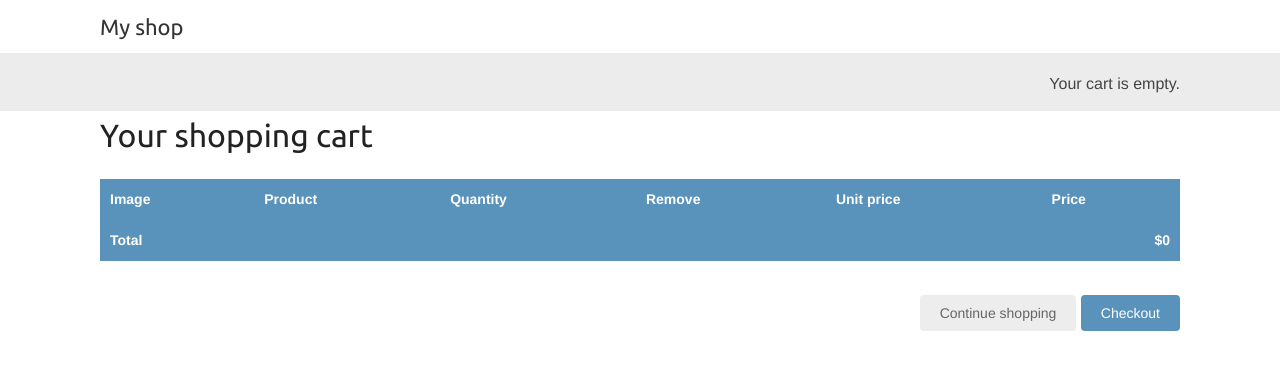
After one commit to TolulopeJoel/online-shop, a Django app: page /cart/ in a window 1280 px wide. The commit adds this page. Shown: the top 370 px of the page. Run offline with Django 4.2, Linux system fonts and the light colour scheme; parts of the project's set-up code (start-up, migrations or seed data) failed here and were passed over.

Commit message:
Cart form added and user can update cart item quantity

```diff
--- a/cart/cart.py
+++ b/cart/cart.py
@@ -46,7 +46,7 @@ class Cart(object):
     def __iter__(self):
         product_ids = (self.cart).keys()
         products = Product.objects.filter(id__in=product_ids)
-        cart = (self.cart).copy()
+        cart = self.cart
 
         for product in products:
             cart[str(product.id)]['product'] = product
--- /dev/null
+++ b/cart/templates/cart/detail.html
@@ -0,0 +1,60 @@
+{% extends "shop/base.html" %}
+{% load static %}
+{% block title %}
+Your shopping cart
+{% endblock %}
+{% block content %}
+<h1>Your shopping cart</h1>
+<table class="cart">
+    <thead>
+        <tr>
+            <th>Image</th>
+            <th>Product</th>
+            <th>Quantity</th>
+            <th>Remove</th>
+            <th>Unit price</th>
+            <th>Price</th>
+        </tr>
+    </thead>
+    <tbody>
+        {% for item in cart %}
+        {% with product=item.product %}
+            <tr>
+                <td>
+                    <a href="{{ product.get_absolute_url }}">
+                        <img src="{{ product.image.url }}">
+                    </a>
+                </td>
+                <td>{{ product.name }}</td>
+                <td>
+                    <form action="{% url 'cart:cart_add' product.id %}" method="post">
+                        {{ item.update_quantity_form.quantity }}
+                        {{ item.update_quantity_form.override }}
+                        <input type="submit" value="Update">
+                        {% csrf_token %}
+                    </form>
+                </td>
+                <td>
+                    <form action="{% url 'cart:cart_remove' product.id %}" method="post">
+                        <input type="submit" value="Remove">
+                        {% csrf_token %}
+                    </form>
+                </td>
+                <td class="num">${{ item.price }}</td>
+                <td class="num">${{ item.total_price }}</td>
+            </tr>
+        {% endwith %}
+        {% endfor %}
+
+        <tr class="total">
+            <td>Total</td>
+            <td colspan="4"></td>
+            <td class="num">${{ cart.get_total_price }}</td>
+          </tr>
+    </tbody>
+</table>
+<p class="text-right">
+    <a href="{% url "shop:product_list" %}" class="button light">Continue shopping</a>
+    <a href="#" class="button">Checkout</a>
+</p>
+{% endblock %}
--- a/cart/views.py
+++ b/cart/views.py
@@ -27,4 +27,6 @@ def cart_remove(request, product_id):
 
 def cart_detail(request):
     cart = Cart(request)
+    for item in cart:
+        item['update_quantity_form'] = CartAddProductForm(initial={'quantity': item['quantity'], 'overide':True})
     return render(request, 'cart/detail.html', {'cart': cart})
--- a/shop/templates/shop/product/list.html
+++ b/shop/templates/shop/product/list.html
@@ -29,7 +29,7 @@
             </a>
             <a href="{{ product.get_absolute_url }}">{{ product.name }}</a>
                 <br>
-            #{{ product.price }}
+            ${{ product.price }}
         </div>
     {% endfor %}
 </div>
```
Also changed, not shown: shop/templates/shop/product/detail.html (+8 -1 lines), shop/views.py (+9 -2 lines).
